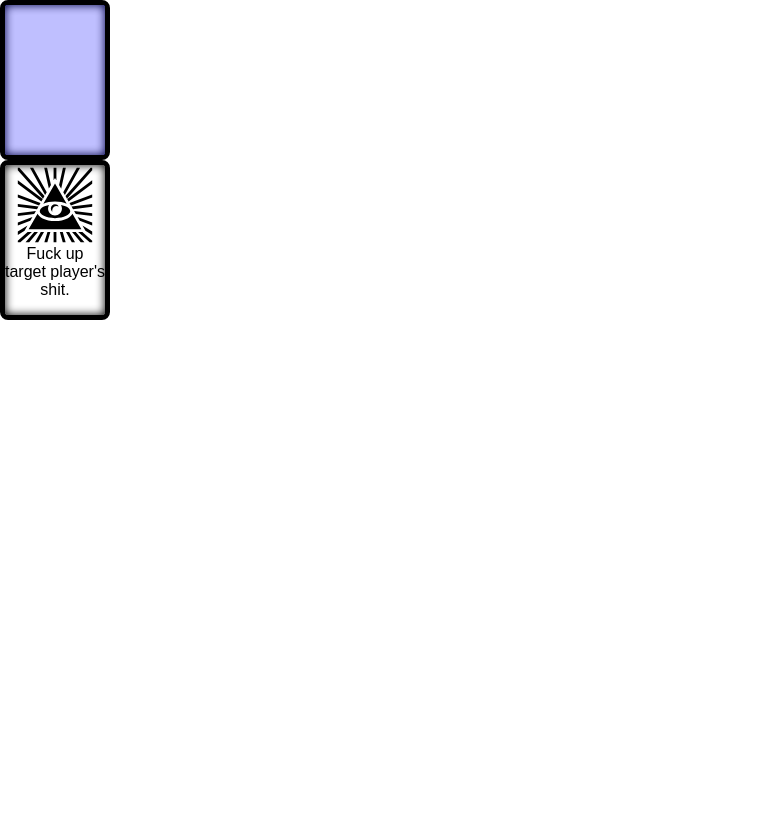
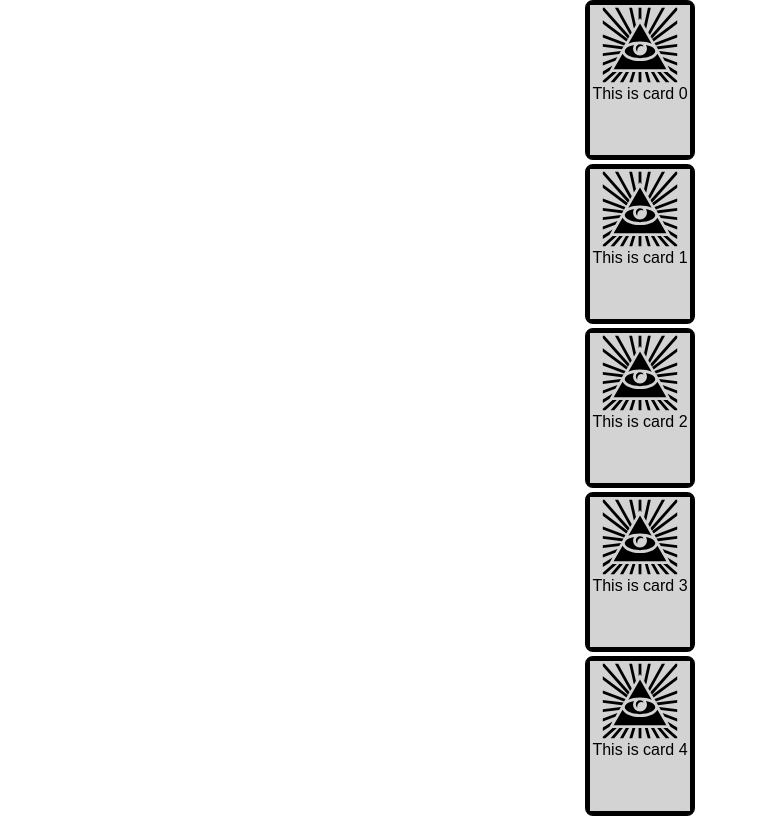
Before and after one commit to glen-cooney-vacasa/draganddropexperiment, a React (Create React App) app in the folder dragon-drop/: page / in a window 1280 px wide. Shown: the top 818 px of the page, without its empty margins (0-758 px from the left). Built offline with nearby package versions, Linux system fonts and the light colour scheme.

Commit message:
Hand restyling WIP

```diff
--- a/dragon-drop/src/App.js
+++ b/dragon-drop/src/App.js
@@ -3,7 +3,7 @@ import logo from './logo.svg';
 import './stylesheets/App.css';
 
 import Card from './components/card.jsx'
-// import Hand from './components/hand.jsx'
+import Hand from './components/hand.jsx'
 import Region from './components/region.jsx'
 // import Button from './components/button.jsx'
 // import { DragDropContext } from 'react-dnd';
@@ -28,8 +28,7 @@ class App extends Component {
     return (
       <div className="App">
         <div className="App">
-          <Region></Region>
-          <Card text={"Fuck up target player's shit."}></Card>
+          <Hand mode='horizontal'></Hand>
         </div>
       </div>
     );
--- a/dragon-drop/src/components/card.jsx
+++ b/dragon-drop/src/components/card.jsx
@@ -1,7 +1,7 @@
 import React, { Component } from 'react';
 import Region from './region.jsx'
 import '../stylesheets/card.css';
-import TestIcon from '../images/icons/all-seeing-eye.svg';
+import CardImage from './cardImage.jsx'
 
 class Card extends Component {
   constructor(props){
@@ -13,87 +13,43 @@ class Card extends Component {
     this.state = {
       hover: false,
       toggleSpin: false,
-      cardStyles: Object.assign({}, this.getCardStyle(), this.getTransform()),
-      iconStyle: this.getIconStyle()
+      cardStyles: this.getCardStyle()
     }
   }
 
   toggleHover(){
-    this.setState({
-      hover: !this.state.hover,
-      cardStyles: Object.assign({}, this.getCardStyle(), this.getTransform())
-    });
+    console.log(`card hover`);
   };
 
   getCardStyle(){
-    var borderColor = 'black';
-
-    if(this.state){
-      if(!this.state.hover){
-        borderColor = 'yellow';
-      }
-    }
-
     return {
-      // width: '100px',
-      // height: '150px',
-      // border: `5px solid ${borderColor}`,
-      backgroundColor: 'blue',
-      // borderRadius: '8px',
-      // float: `left`,
-      // position: 'absolute',
-      transformOrigin: `${this.props.originX}% ${this.props.originY}%`,
-      msTransformOrigin:`${this.props.originX}% ${this.props.originY}%`,
-      WebkitTransformOrigin:`${this.props.originX}% ${this.props.originY}%`
-    }
-  }
-
-  getIconStyle(){
-    return {
-      backgroundImage: `url(${TestIcon})`,
-      width: 80,
-      height: 80,
-      margin: `auto`,
-      backgroundPosition: `center center`,
-      backgroundRepeat: `no-repeat`
-    }
-  }
-
-  getTransform(){
-    return {
-      transform: `rotate(${this.props.angle}deg)`,
-      msTransform: `rotate(${this.props.angle}deg)`,
-      WebkitTransform: `rotate(${this.props.angle}deg)`
+      width: `100%`,
+      height: `100%`,
+      backgroundColor: 'lightgray'
     }
   }
 
   handleClick(){
-    let toggle = (this.state.toggleSpin ? false : true);
-    let styles = {};
-
-    if(toggle){
-      styles = Object.assign({}, this.getCardStyle(), this.getTransform());
-    }else{
-      styles = this.getCardStyle();
-    }
-
-    this.setState({
-      toggleSpin: toggle,
-      cardStyles: styles
-    });
+    console.log(`clicking card`);
   }
 
   render() {
     return (
       <div className="Card">
-        <Region style={this.state.cardStyles}
-               onClick={this.handleClick}
-               onMouseEnter={this.toggleHover}
-               onMouseLeave={this.toggleHover}>
-             <div className='IconsTest' style={this.state.iconStyle}></div>
-             {this.props.text}
-        </Region>
-
+          <div className="EventLayer"
+                  onClick={this.handleClick}
+                  onMouseEnter={this.toggleHover}
+                  onMouseLeave={this.toggleHover}>
+            <Region originX={this.props.originX}
+                    originY={this.props.originY}
+                    angle={this.props.angle}
+              >
+              <div style={this.state.cardStyles}>
+                <CardImage></CardImage>
+                {this.props.text}
+              </div>
+            </Region>
+          </div>
       </div>
     );
   }
--- /dev/null
+++ b/dragon-drop/src/components/cardImage.jsx
@@ -0,0 +1,35 @@
+import React, { Component } from 'react';
+import Region from './region.jsx'
+import '../stylesheets/card.css';
+import TestIcon from '../images/icons/all-seeing-eye.svg';
+
+class CardImage extends Component {
+  constructor(props){
+    super(props);
+
+    this.state = {
+      iconStyle: this.getIconStyle()
+    }
+  }
+
+  getIconStyle(){
+    return {
+      backgroundImage: `url(${TestIcon})`,
+      width: 80,
+      height: 80,
+      margin: `auto`,
+      backgroundPosition: `center center`,
+      backgroundRepeat: `no-repeat`
+    }
+  }
+
+  render() {
+    return (
+      <div className="CardImage">
+          <div className='IconsTest' style={this.state.iconStyle}></div>
+      </div>
+    );
+  }
+}
+
+export default CardImage;
--- a/dragon-drop/src/components/hand.jsx
+++ b/dragon-drop/src/components/hand.jsx
@@ -16,7 +16,8 @@ class Hand extends Component {
 
     this.state = {
       toggleFan: false,
-      style: this.getHandOrientation()
+      style: this.getStyle(),
+      mode: this.props.mode
     }
   }
 
@@ -29,11 +30,66 @@ class Hand extends Component {
       return spreadAngle;
   }
 
+  getStyle(){
+    return {
+      display: `inline-block`
+    }
+  }
+
+  generateHand(){
+    var hand = {};
+    var cards = [];
+    var i = 0;
+
+    switch(this.state.mode){
+      case 'horizontal':
+        console.log(`horizontal hand`);
+        cards = _.times(handSize, ()=>{
+          return (
+            <Card
+              overlap={false}
+              key={i++}
+              text={`This is card ${i}`}
+            >
+            </Card>
+          )
+        })
+
+        break;
+      case 'traditional':
+        console.log(`traditional hand`);
+        //Move to factory
+        cards = _.times(handSize, ()=>{
+          return <Card
+                    originX={originX}
+                    originY={originY}
+                    angle={5*i}
+                    key={i++}
+                    text={`This is card ${i}`}
+                 />
+        });
+
+        this.setState({
+          style: Object.assign({}, this.getStyle(), this.getHandOrientation())
+        });
+
+        break;
+      default:
+        console.warn(`No hand mode selected.`);
+        break;
+    }
+
+    hand = (
+      <div className="hand" style={this.state.style}>
+        {cards}
+      </div>
+    )
+
+    return hand;
+  }
+
   getHandOrientation(){
     return {
-      // transformOrigin: "50% 50%",
-      // msTransformOrigin:"50% 50%",
-      // WebkitTransformOrigin:"50% 50%",
       transform: "rotate(-20deg)",
       msTransform: "rotate(-20deg)",
       WebkitTransform: "rotate(-20deg)"
@@ -41,15 +97,18 @@ class Hand extends Component {
   }
 
   render() {
-    var i = 0;
-    var cards = _.times(handSize, ()=>{
-      return <Card
-                originX={originX}
-                originY={originY}
-                angle={5*i}
-                key={i++}
-                text={`This is card ${i}`}/>
-    });
+    // var i = 0;
+    // var cards = _.times(handSize, ()=>{
+    //   return <Card
+    //             originX={originX}
+    //             originY={originY}
+    //             angle={5*i}
+    //             key={i++}
+    //             text={`This is card ${i}`}
+    //          />
+    // });
+
+    var cards = this.generateHand();
 
     return (
       <div>
--- a/dragon-drop/src/components/region.jsx
+++ b/dragon-drop/src/components/region.jsx
@@ -6,7 +6,31 @@ import _ from 'lodash';
 class Region extends Component {
   constructor(props){
     super(props);
+
+    this.state = {
+      styles: this.getRegionStyles()
+    }
+
+    // this.handleHover = this.handleHover.bind(this);
   }
+
+  handleHover(event){
+      console.log(`hovering over region`);
+  }
+
+  getRegionStyles(){
+    return {
+      display: 'inline-block',
+      position: this.props.overlap ? 'absolute' : 'relative',
+      transformOrigin: `${this.props.originX}% ${this.props.originY}%`,
+      msTransformOrigin:`${this.props.originX}% ${this.props.originY}%`,
+      WebkitTransformOrigin:`${this.props.originX}% ${this.props.originY}%`,
+      transform: `rotate(${this.props.angle}deg)`,
+      msTransform: `rotate(${this.props.angle}deg)`,
+      WebkitTransform: `rotate(${this.props.angle}deg)`
+    }
+  }
+
   render() {
     var containerStyles = classNames("region-container", "card-shape");
     var regionStyles = classNames({
@@ -15,8 +39,9 @@ class Region extends Component {
     })
 
     return (
-      <div className={containerStyles}>
-        <div className={regionStyles}>
+      <div className={containerStyles} style = {this.state.styles} >
+        <div className={regionStyles}
+             onMouseEnter={this.handleHover}>
           {this.props.children}
         </div>
       </div>
--- a/dragon-drop/src/stylesheets/region.css
+++ b/dragon-drop/src/stylesheets/region.css
@@ -11,6 +11,10 @@
   box-shadow: inset 0 0 10px #000000;
 }
 
+.region-container:hover{
+  border-color: yellow;
+}
+
 .blank-region {
   background-color: blue;
   opacity: 0.25;
```
